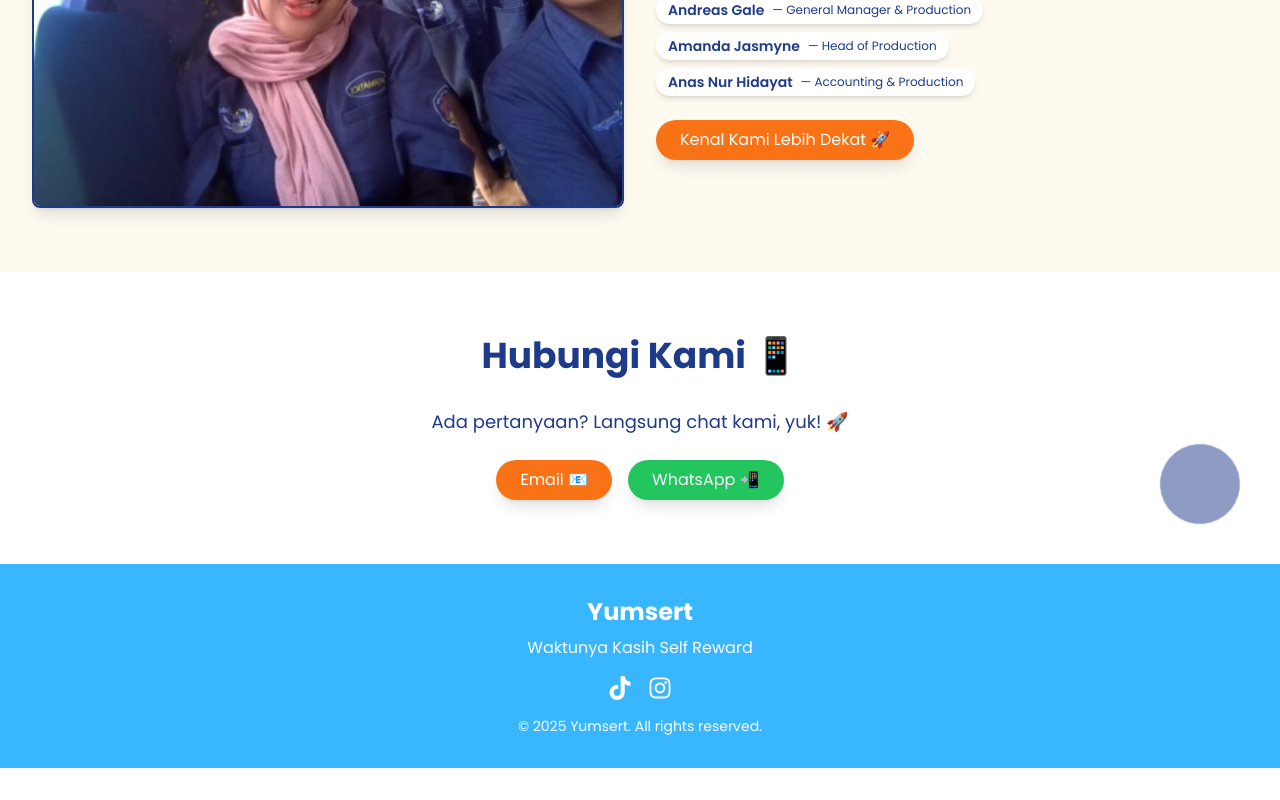
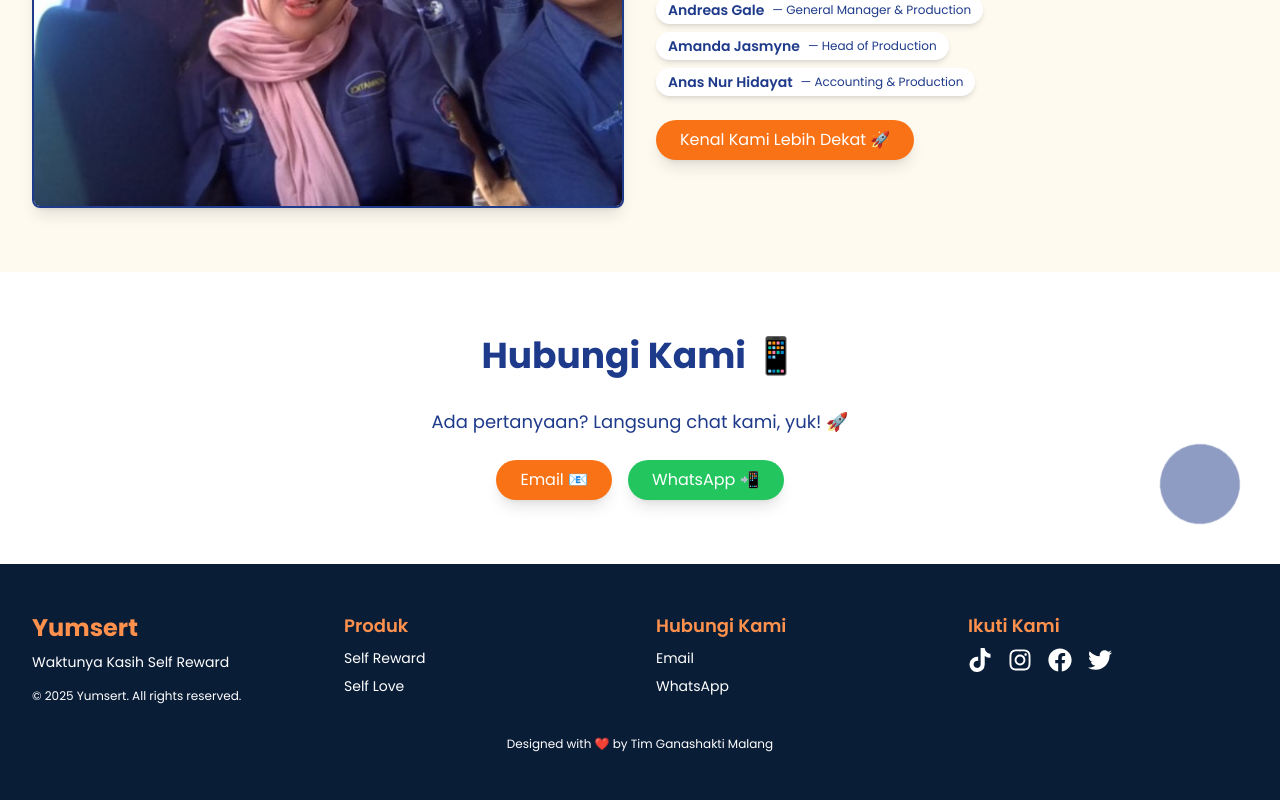
Before and after one commit to rozaqi02/yumsert-website, a React (Create React App) app: page / in a window 1280 px wide. Shown: the part 3608-4408 px from the top of the page. Before the commit the page ends 4376 px from the top, so only its background shows below. Built offline with nearby package versions, Linux system fonts and the light colour scheme.

Commit message:
pembaruan model footer

```diff
--- a/src/components/Footer.jsx
+++ b/src/components/Footer.jsx
@@ -1,24 +1,78 @@
 import { motion } from 'framer-motion';
-import { FaTiktok, FaInstagram } from 'react-icons/fa';
+import { FaTiktok, FaInstagram, FaFacebook, FaTwitter } from 'react-icons/fa';
 
 function Footer() {
   return (
-    <footer className="bg-yumsert-blue dark:bg-gray-800 text-white py-8">
-      <div className="max-w-7xl mx-auto px-4 sm:px-6 lg:px-8 text-center">
-        <motion.div initial={{ opacity: 0 }} whileInView={{ opacity: 1 }} transition={{ duration: 0.8 }}>
-          <h3 className="text-2xl font-bold">Yumsert</h3>
-          <p className="mt-2">Waktunya Kasih Self Reward</p>
-          <div className="mt-4 flex justify-center space-x-4">
+    <footer className="bg-[#0A1D37] text-white py-12">
+      <div className="max-w-7xl mx-auto px-4 sm:px-6 lg:px-8">
+        <div className="grid grid-cols-1 md:grid-cols-4 gap-8">
+          <motion.div
+            className="col-span-1"
+            initial={{ opacity: 0, y: 20 }}
+            whileInView={{ opacity: 1, y: 0 }}
+            transition={{ duration: 0.8 }}
+          >
+            <h3 className="text-2xl font-bold text-yumsert-orange">Yumsert</h3>
+            <p className="mt-2 text-sm">Waktunya Kasih Self Reward</p>
+            <p className="mt-4 text-xs">© 2025 Yumsert. All rights reserved.</p>
+          </motion.div>
+          <motion.div
+            className="col-span-1"
+            initial={{ opacity: 0, y: 20 }}
+            whileInView={{ opacity: 1, y: 0 }}
+            transition={{ duration: 0.8, delay: 0.1 }}
+          >
+            <h4 className="text-lg font-semibold text-yumsert-orange">Produk</h4>
+            <ul className="mt-2 space-y-2 text-sm">
+              <li><a href="#products" className="hover:text-yumsert-orange">Self Reward</a></li>
+              <li><a href="#products" className="hover:text-yumsert-orange">Self Love</a></li>
+            </ul>
+          </motion.div>
+          <motion.div
+            className="col-span-1"
+            initial={{ opacity: 0, y: 20 }}
+            whileInView={{ opacity: 1, y: 0 }}
+            transition={{ duration: 0.8, delay: 0.2 }}
+          >
+            <h4 className="text-lg font-semibold text-yumsert-orange">Hubungi Kami</h4>
+            <ul className="mt-2 space-y-2 text-sm">
+              <li><a href="mailto:yumsert.id@gmail.com" className="hover:text-yumsert-orange">Email</a></li>
+              <li><a href="https://wa.me/6285158172880" className="hover:text-yumsert-orange">WhatsApp</a></li>
+            </ul>
+          </motion.div>
+          <motion.div
+            className="col-span-1"
+            initial={{ opacity: 0, y: 20 }}
+            whileInView={{ opacity: 1, y: 0 }}
+            transition={{ duration: 0.8, delay: 0.3 }}
+          >
+            <h4 className="text-lg font-semibold text-yumsert-orange">Ikuti Kami</h4>
+            <div className="mt-2 flex space-x-4">
               {[
                 { href: 'https://tiktok.com/@yumsert.id', Icon: FaTiktok },
                 { href: 'https://instagram.com/yumsert.id', Icon: FaInstagram },
+                { href: 'https://facebook.com/yumsert.id', Icon: FaFacebook },
+                { href: 'https://twitter.com/yumsert.id', Icon: FaTwitter },
               ].map(({ href, Icon }, index) => (
-              <motion.a key={index} href={href} className="text-white hover:text-yumsert-orange" whileHover={{ scale: 1.2 }}>
+                <motion.a
+                  key={index}
+                  href={href}
+                  className="text-white hover:text-yumsert-orange"
+                  whileHover={{ scale: 1.2 }}
+                >
                   <Icon size={24} />
                 </motion.a>
               ))}
             </div>
-          <p className="mt-4 text-sm">© 2025 Yumsert. All rights reserved.</p>
+          </motion.div>
+        </div>
+        <motion.div
+          className="mt-8 text-center text-xs"
+          initial={{ opacity: 0 }}
+          whileInView={{ opacity: 1 }}
+          transition={{ duration: 0.8, delay: 0.4 }}
+        >
+          <p>Designed with ❤️ by Tim Ganashakti Malang</p>
         </motion.div>
       </div>
     </footer>
```
Lines whose indentation alone changed are shown as unchanged.
